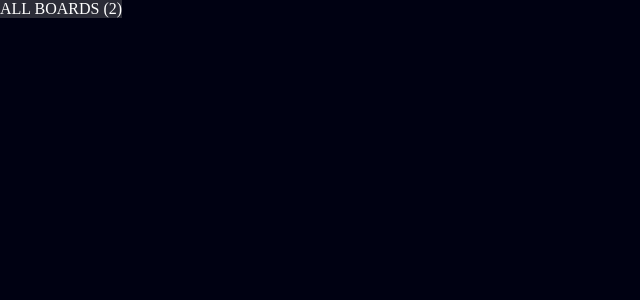
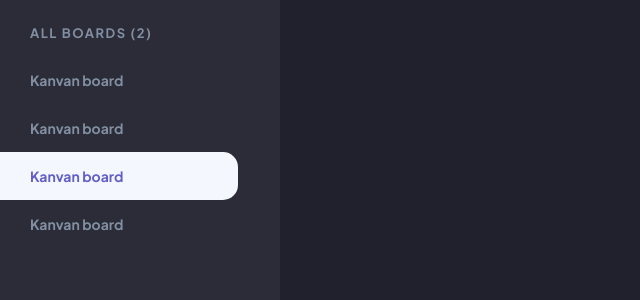
Before and after one commit to Albin-Varillas/kanban-board, a React (Vite) app: page / in a window 1280 px wide. Shown: the top 300 px of the page, without its empty margins (0-640 px from the left). Built offline with nearby package versions, Linux system fonts and the light colour scheme.

Commit message:
added sidebar

```diff
--- a/src/components/SideNav/SideNav.jsx
+++ b/src/components/SideNav/SideNav.jsx
@@ -5,6 +5,12 @@
     return (
         <div className="sidenav">
             <p>ALL BOARDS (2)</p>
+            <ul>
+                <li>Kanvan board</li>
+                <li>Kanvan board</li>
+                <li className="active">Kanvan board</li>
+                <li>Kanvan board</li>
+            </ul>
         </div>
     )
 }
--- a/src/components/SideNav/SideNav.scss
+++ b/src/components/SideNav/SideNav.scss
@@ -1,3 +1,35 @@
 .sidenav {
+    padding: 10px 0px;
     background-color: var(--bg-gray);
+    min-height: 100vh;
+    width: 100%;
+    max-width: 280px;
+
+    p {
+        padding: 15px 30px;
+        color: var(--text-gray);
+        letter-spacing: 1.5px;
+        font-weight: bold;
+        font-size: 13px;
+    }
+
+    ul {
+        list-style: none;
+
+        li {
+            width: 85%;
+            padding: 15px 30px;
+            border-radius: 0px 15px 15px 0px;
+            font-size: 14px;
+            font-weight: bold;
+            cursor: pointer;
+            color: var(--text-gray);
+
+            &.active,
+            &:hover {
+                background-color: var(--text-dimmed);
+                color: var(--primary);
+            }
+        }
+    }
 }
--- a/src/index.scss
+++ b/src/index.scss
@@ -19,8 +19,9 @@
 }
 
 body {
-    background-color: var(--bg);
+    background-color: var(--bg-dark-gray);
     color: var(--text);
+    font-family: "Plus Jakarta Sans", sans-serif;
 }
 
 .App {
```
